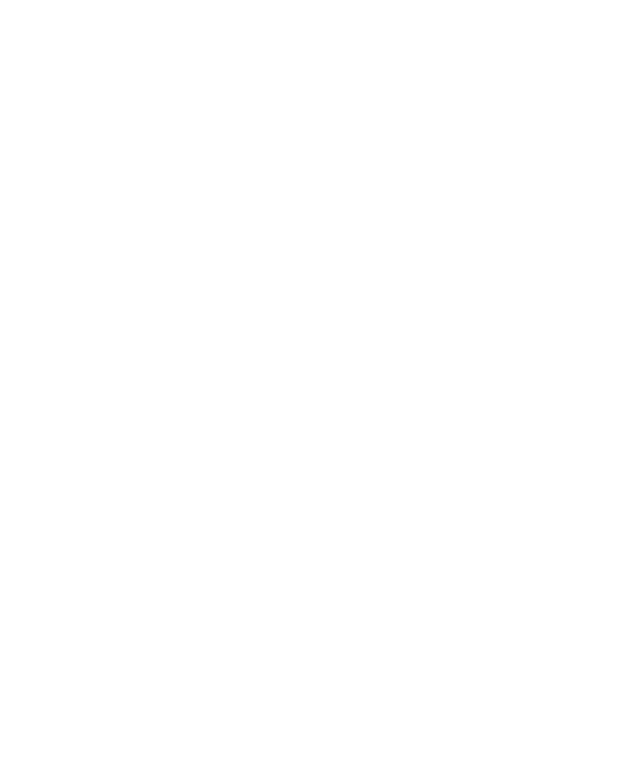
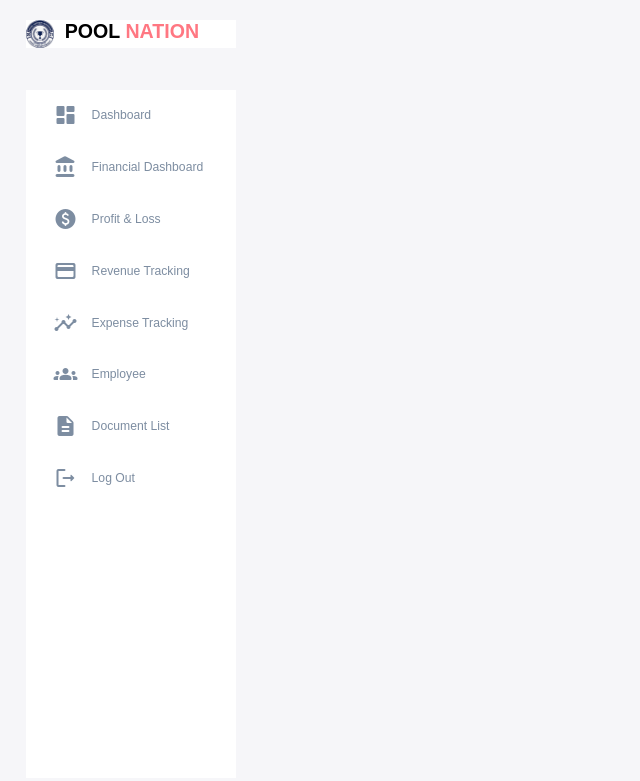
Before and after one commit to mehedi0022/admin_dashboard, a plain HTML site: page index.html in a window 1280 px wide. Shown: the whole page, without its empty margins (0-640 px from the left). Drawn offline with Linux system fonts and the light colour scheme.

Commit message:
Developer

```diff
--- a/index.html
+++ b/index.html
@@ -5,9 +5,61 @@
     <meta http-equiv="X-UA-Compatible" content="IE=edge">
     <meta name="viewport" content="width=device-width, initial-scale=1.0">
     <title>PoolNation Admin Dashboard Design</title>
+    <!-- Custom CSS -->
+    <link rel="stylesheet" href="style.css">
+    <!--Material icons-->
+    <link href="https://fonts.googleapis.com/icon?family=Material+Icons+Round" rel="stylesheet">
 
 </head>
 <body>
+    <div class="container">
+        <aside>
+            <div class="top">
+                <div class="logo">
+                    <img src="images/logo.png">
+                    <h2>POOL <span class="danger">NATION</span></h2>
+                    <div class="close" id="close-btn">
+                        <span class="material-icons-round">close</span>
+                    </div>
+                </div>
+            </div>
+
+            <div class="sidebar">
+                <a href="#">
+                    <span class="material-icons-round">dashboard</span>
+                    <h3>Dashboard</h3>
+                </a>
+                <a href="#">
+                    <span class="material-icons-round">account_balance</span>
+                    <h3>Financial Dashboard</h3>
+                </a>
+                <a href="#">
+                    <span class="material-icons-round">paid</span>
+                    <h3>Profit & Loss</h3>
+                </a>
+                <a href="#">
+                    <span class="material-icons-round">payment</span>
+                    <h3>Revenue Tracking</h3>
+                </a>
+                <a href="#">
+                    <span class="material-icons-round">insights</span>
+                    <h3>Expense Tracking</h3>
+                </a>
+                <a href="#">
+                    <span class="material-icons-round">groups</span>
+                    <h3>Employee</h3>
+                </a>
+                <a href="#">
+                    <span class="material-icons-round">description</span>
+                    <h3>Document List</h3>
+                </a>
+                <a href="#">
+                    <span class="material-icons-round">logout</span>
+                    <h3>Log Out</h3>
+                </a>
+            </div>
+        </aside>
+    </div>
 
 </body>
 </html>
--- a/style.css
+++ b/style.css
@@ -0,0 +1,150 @@
+/*----- Root varaibles------*/
+:root{
+    --color-primary: #7380ec;
+    --color-danger: #ff7782;
+    --color-success: #41f1b6;
+    --color-warning: #ffbb55;
+    --color-white: #fff;
+    --color-info-dark: #7d8da1;
+    --color-info-light: #dce1eb;
+    --color-dark: #363949;
+    --color-light: rgba(132, 139, 200, 0.18);
+    --color-primary-variant: #111e88;
+    --color-dark-variant: #677483;
+    --color-backgroun: #f6f6f9;
+
+    --card-boder-radius: 2rem;
+    --border-radius-1: .4rem;
+    --border-radius-2: .8rem;
+    --border-radius-3: 1.2rem;
+
+    --card-padding: 1.8rem;
+    --padding-1: 1.2rem;
+
+    --box-shadow: 0 2rem 3rem var(--color-light);
+}
+*{
+    margin: 0;
+    padding: 0;
+    outline: 0;
+    appearance: none;
+    border: 0;
+    text-decoration: none;
+    list-style: none;
+    box-sizing: border-box;
+}
+html{
+    font-size: 14px;
+}
+body{
+    width: 100vw;
+    height: 100vh;
+    font-family: poppins, sans-serif;
+    font-size: 0.88rem;
+    background: var(--color-backgroun);
+    user-select: none;
+    overflow-x: hidden;
+}
+.container{
+    display: grid;
+    width: 96%;
+    margin: 0 auto;
+    gap: 1.8rem;
+    grid-template-columns: 15rem auto 22rem;
+}
+a{
+    color: var(--color-dark);
+}
+img{
+    display: block;
+    width: 100%;
+}
+h1{
+    font-weight: 800;
+    font-size: 1.8rem;
+}
+h2{
+    font-size: 1.4rem;
+}
+h3{
+    font-size: 0.87rem;
+}
+h4{
+    font-size: 0.8rem;
+}
+h5{
+    font-size: 0.77rem;
+}
+small{
+    font-size: 0.75rem;
+}
+.profile-photo{
+    width: 2.8rem;
+    height: 2.8rem;
+    border-radius: 50%;
+    overflow: hidden;
+}
+.text-muted{
+    color: var(--color-info-dark);
+}
+p{
+    color: var(--color-dark-variant);
+}
+b{
+    color: var(--color-dark);
+}
+.primary{
+    color: var(--color-primary);
+}
+.danger{
+    color: var(--color-danger);
+}
+.success{
+    color: var(--color-success);
+}
+.warning{
+    color: var(--color-warning);
+}
+aside{
+    height: 100vh;
+}
+aside .top{
+    background: white;
+    display: flex;
+    align-items: center;
+    justify-content: space-between;
+    margin-top: 1.4rem;
+}
+aside .logo{
+    display: flex;
+    gap: 0.8rem;
+}
+aside .logo img{
+    width: 2rem;
+    height: 2rem;
+}
+aside .close{
+    display: none;
+}
+
+/*======sidebar======*/
+aside .sidebar{
+    background: white;
+    display: flex;
+    flex-direction: column;
+    height: 86vh;
+    position: relative;
+    top: 3rem;
+}
+aside h3{
+    font-weight: 500;
+}
+aside .sidebar a{
+    display: flex;
+    color: var(--color-info-dark);
+    margin-left: 2rem;
+    gap: 1rem;
+    align-items: center;
+    position: relative;
+    height: 3.7rem;
+}
```
Also changed, not shown: images/logo.png (added).
